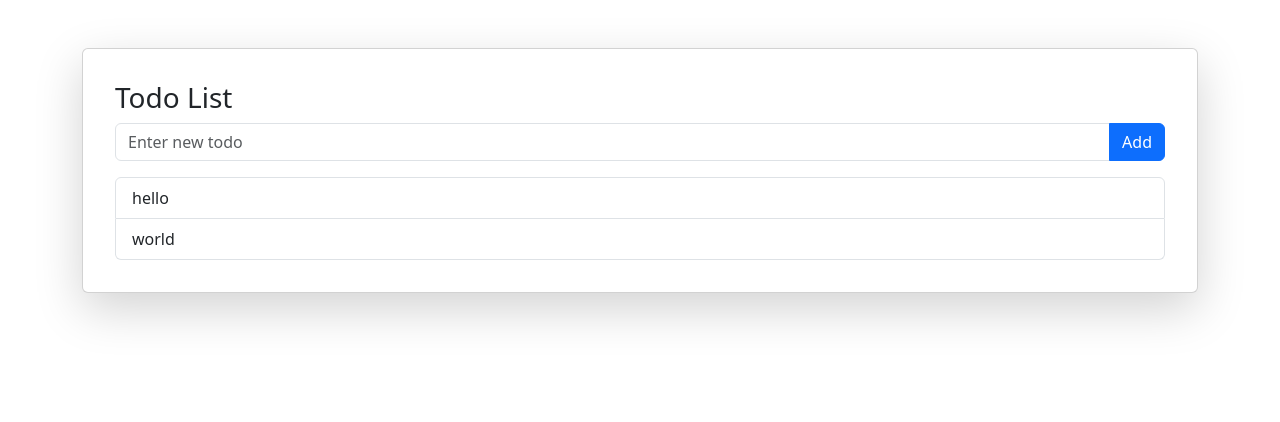
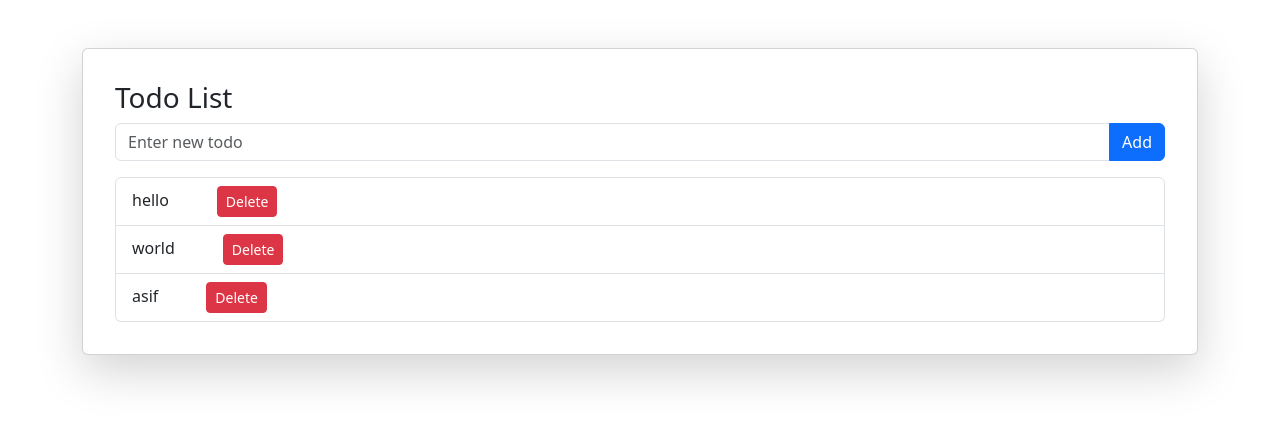
Before and after one commit to CodingBySahil/react, a React (Vite) app in the folder 04classTimePractice/: page / in a window 1280 px wide. Shown: the top 422 px of the page. Built offline with nearby package versions, Linux system fonts and the light colour scheme.

Commit message:
delete functionality added

```diff
--- a/04classTimePractice/src/components/TodoApp.tsx
+++ b/04classTimePractice/src/components/TodoApp.tsx
@@ -2,12 +2,25 @@ import { useState } from "react";
 
 const TodoApp = () => {
   const [newTodo, setNewTodo] = useState("");
-  const [todo, setTodo] = useState(["hello", "world"]);
+  const [todo, setTodo] = useState(["hello", "world", 'asif']);
+
+  // show function
   const show = () => {
     setTodo((prevValue) => {
       return [...prevValue, newTodo];
     });
     setNewTodo("");
+  };
+
+  // delete function
+  const del = (i: number) => {
+    setTodo((prevValue) => {
+      return prevValue.filter((val, index) => {
+        if (index !== i) {
+          return val;
+        }
+      });
+    });
   };
 
   return (
@@ -38,6 +51,12 @@ const TodoApp = () => {
             {todo.map((element, index) => (
               <li key={index} className="list-group-item">
                 {element}
+                <button
+                  className="ms-5 btn btn-danger btn-sm"
+                  onClick={() => del(index)}
+                >
+                  Delete
+                </button>
               </li>
             ))}
           </ul>
```
